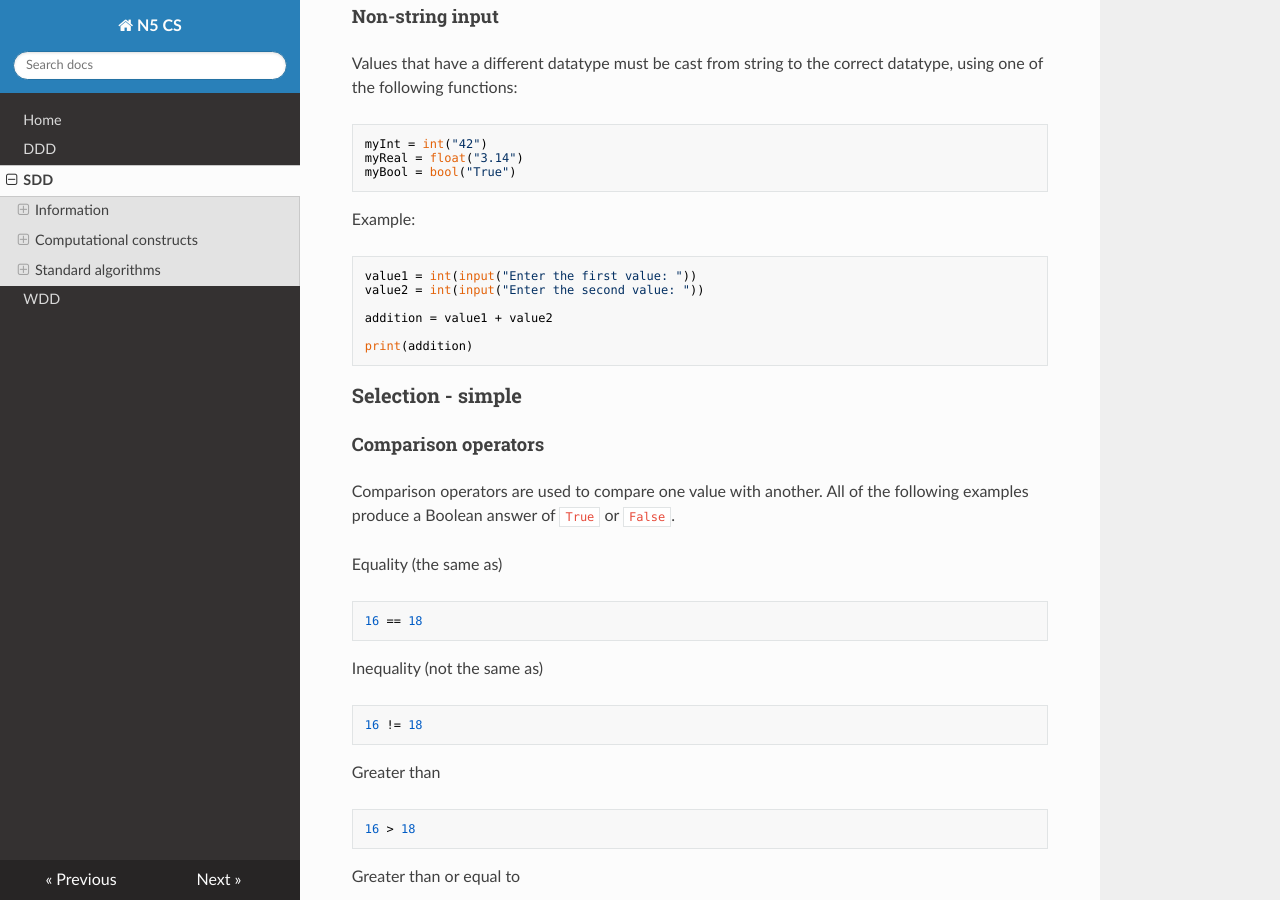
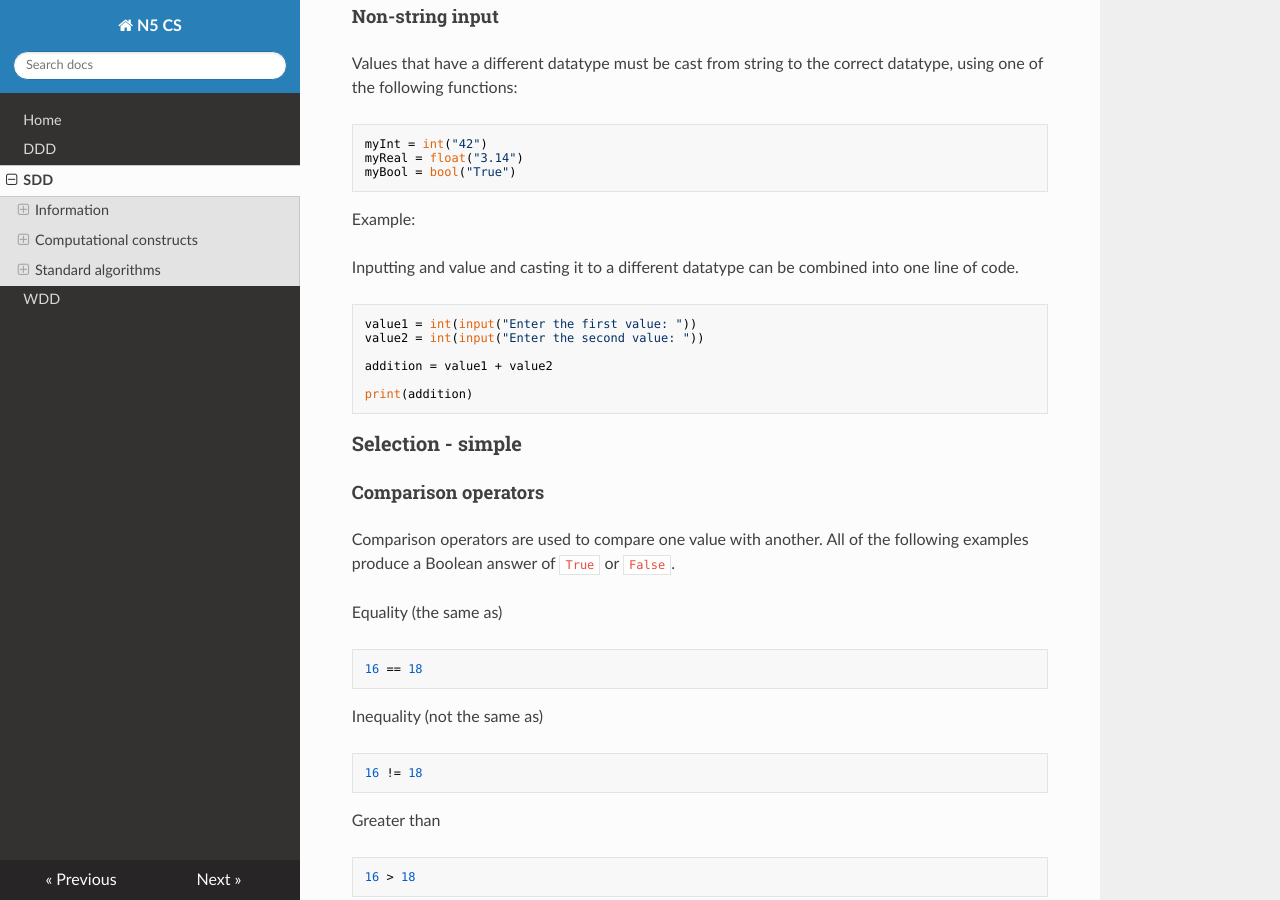
Before and after one commit to MrFriendCS/N5-CS, an MkDocs documentation site: the page built from docs/N5-CS-SDD.md, in a window 1280 px wide and 900 px high, scrolled down 3781 px. Built offline with MkDocs 1.6.1, drawn with Linux system fonts in a browser that asks for light colours; nearby versions of some CDN libraries; some of the changed lines change nothing that is shown.

Commit message:
docs/N5-CS-SDD.md updated from https://stackedit.io/

````diff
--- a/docs/N5-CS-SDD.md
+++ b/docs/N5-CS-SDD.md
@@ -207,6 +207,8 @@ myBool = bool("True")
 ```
 
 Example:
+
+Inputting and value and casting it to a different datatype can be combined into one line of code.
 
 ```python
 value1 = int(input("Enter the first value: "))
@@ -597,6 +599,7 @@ for score in scores:
 
 A program can use more than one array, in the same way that a program can use multiple variables.
 <!--stackedit_data:
-eyJoaXN0b3J5IjpbMTM4OTUzMzg3MiwtMTk5NDExOTk0NSwtMj
-I5MzQ4MjAyLDE5Njg1ODUyODgsODE0Mzk0OTE5XX0=
+eyJoaXN0b3J5IjpbLTI0NTc3ODUyOCwxMzg5NTMzODcyLC0xOT
+k0MTE5OTQ1LC0yMjkzNDgyMDIsMTk2ODU4NTI4OCw4MTQzOTQ5
+MTldfQ==
 -->
````
